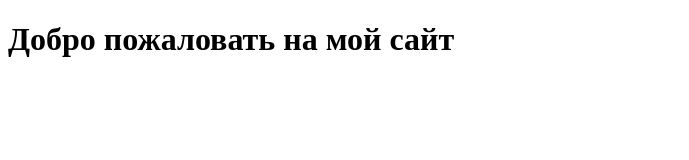
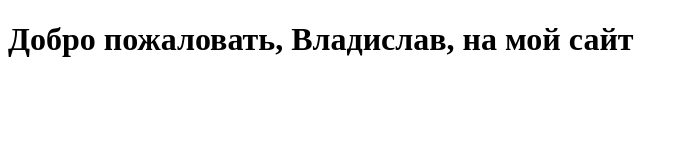
Before and after one commit to rrl-system/rrl-system.github.io, a plain HTML site: page index.html in a window 1280 px wide. Shown: the whole page, without its empty margins (0-689 px from the left). Drawn offline with Linux system fonts and the light colour scheme.

Commit message:
Change Name

```diff
--- a/index.html
+++ b/index.html
@@ -11,7 +11,7 @@
     <script type="module" src="js/rrl-system.mjs"></script>
 </head>
 <body>
-    <h1>Добро пожаловать на мой сайт</h1>
+    <h1>Добро пожаловать, Владислав, на мой сайт</h1>
     <rrl-system></rrl-system>
 </body>
 </html>
```
